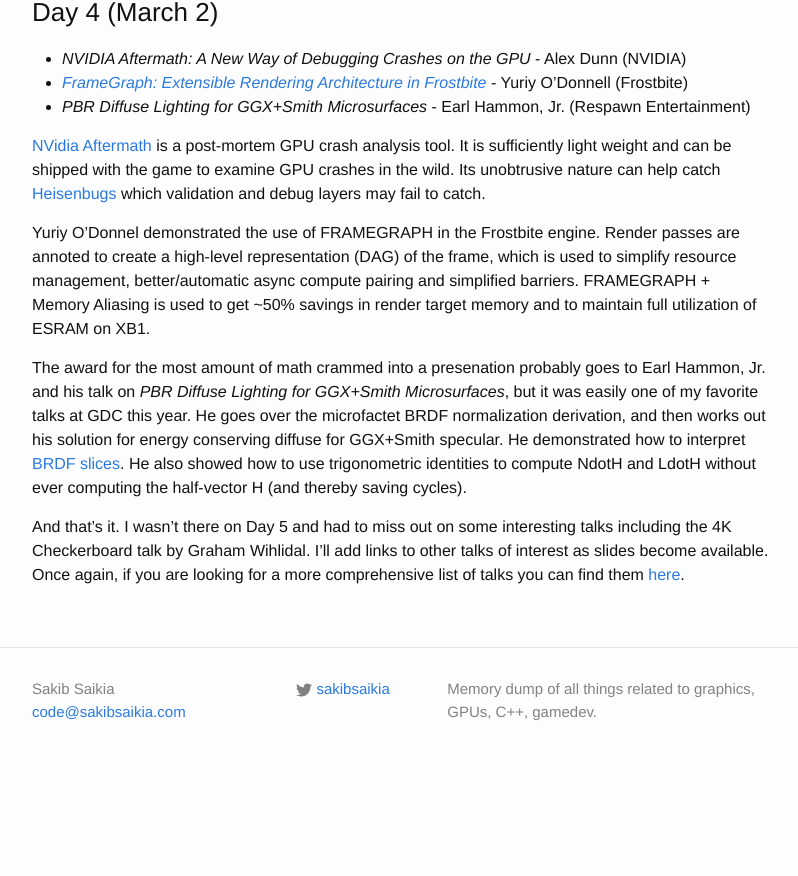
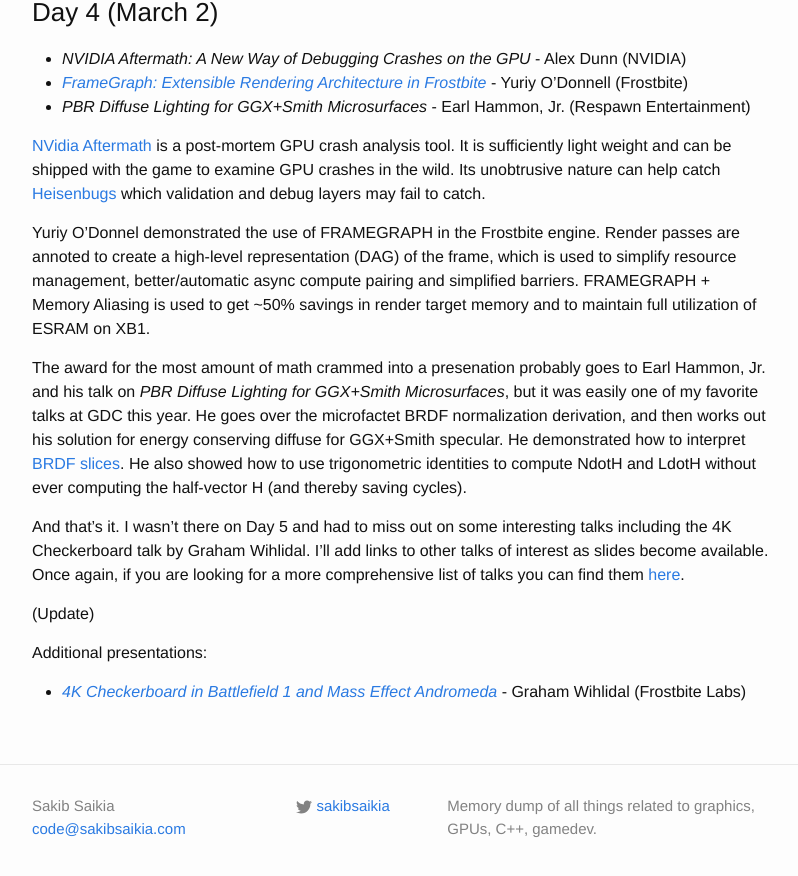
Before and after one commit to SakibSaikia/SakibSaikia.github.io, a Jekyll site: the page built from _posts/2017-03-03-GDC-2017-Recap.markdown, in a window 1280 px wide and 900 px high, scrolled down 3334 px. Shown: the top 876 px of the window, without its empty margins (238-1036 px from the left). Built offline with Jekyll 4.4.1, drawn with Linux system fonts in a browser that asks for light colours; comment, search, counter and statistics services are not loaded; before the commit the page ends 4117 px from its top, so only the background shows below that.

Commit message:
New Links

```diff
--- a/_posts/2017-03-03-GDC-2017-Recap.markdown
+++ b/_posts/2017-03-03-GDC-2017-Recap.markdown
@@ -85,3 +85,9 @@ Yuriy O'Donnel demonstrated the use of FRAMEGRAPH in the Frostbite engine. Rende
 The award for the most amount of math crammed into a presenation probably goes to Earl Hammon, Jr. and his talk on *PBR Diffuse Lighting for GGX+Smith Microsurfaces*, but it was easily one of my favorite talks at GDC this year. He goes over the microfactet BRDF normalization derivation, and then works out his solution for energy conserving diffuse for GGX+Smith specular. He demonstrated how to interpret [BRDF slices](https://disney-animation.s3.amazonaws.com/library/s2012_pbs_disney_brdf_notes_v2.pdf). He also showed how to use trigonometric identities to compute NdotH and LdotH without ever computing the half-vector H (and thereby saving cycles).
 
 And that's it. I wasn't there on Day 5 and had to miss out on some interesting talks including the 4K Checkerboard talk by Graham Wihlidal. I'll add links to other talks of interest as slides become available. Once again, if you are looking for a more comprehensive list of talks you can find them [here](https://knarkowicz.wordpress.com/2017/03/01/gdc-2017-presentations/).
+
+(Update)
+
+Additional presentations:
+
+* [*4K Checkerboard in Battlefield 1 and Mass Effect Andromeda*](http://www.frostbite.com/2017/03/4k-checkerboard-in-battlefield-1-and-mass-effect-andromeda/) - Graham Wihlidal (Frostbite Labs)
```
